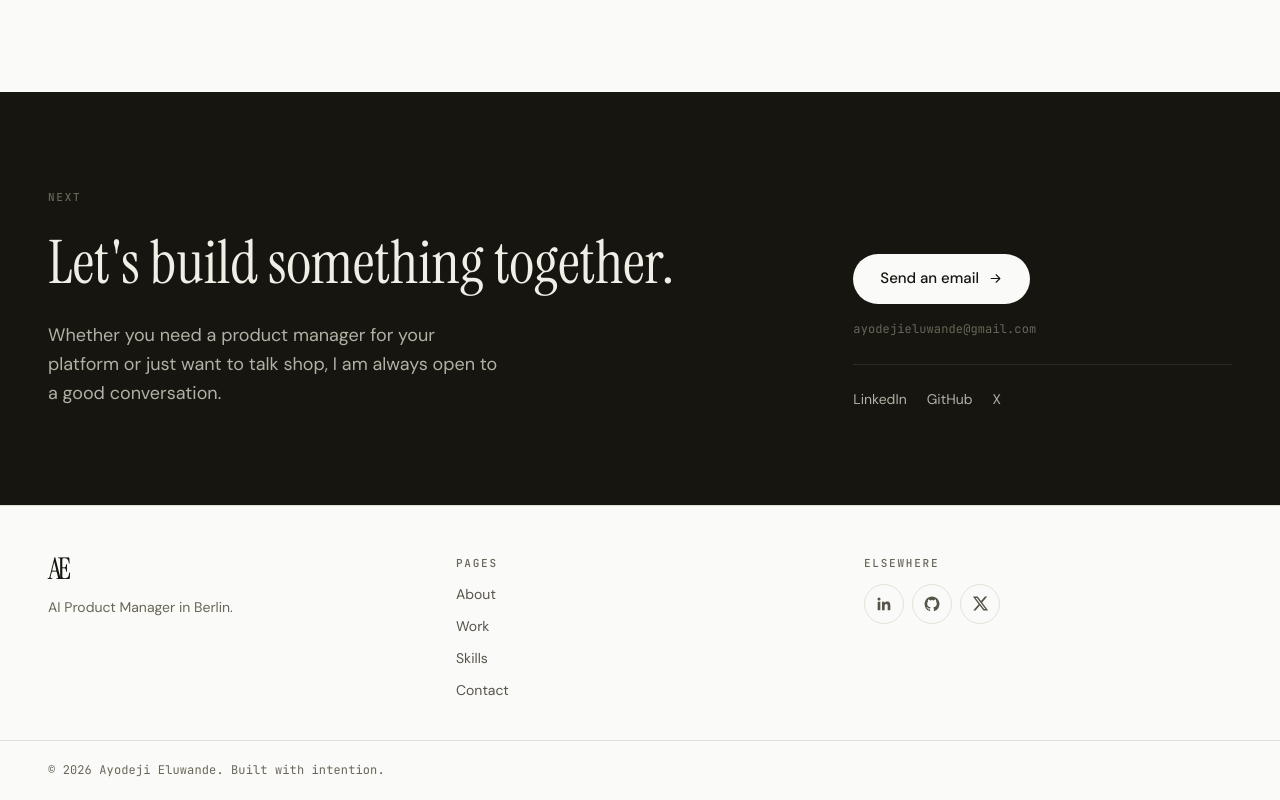
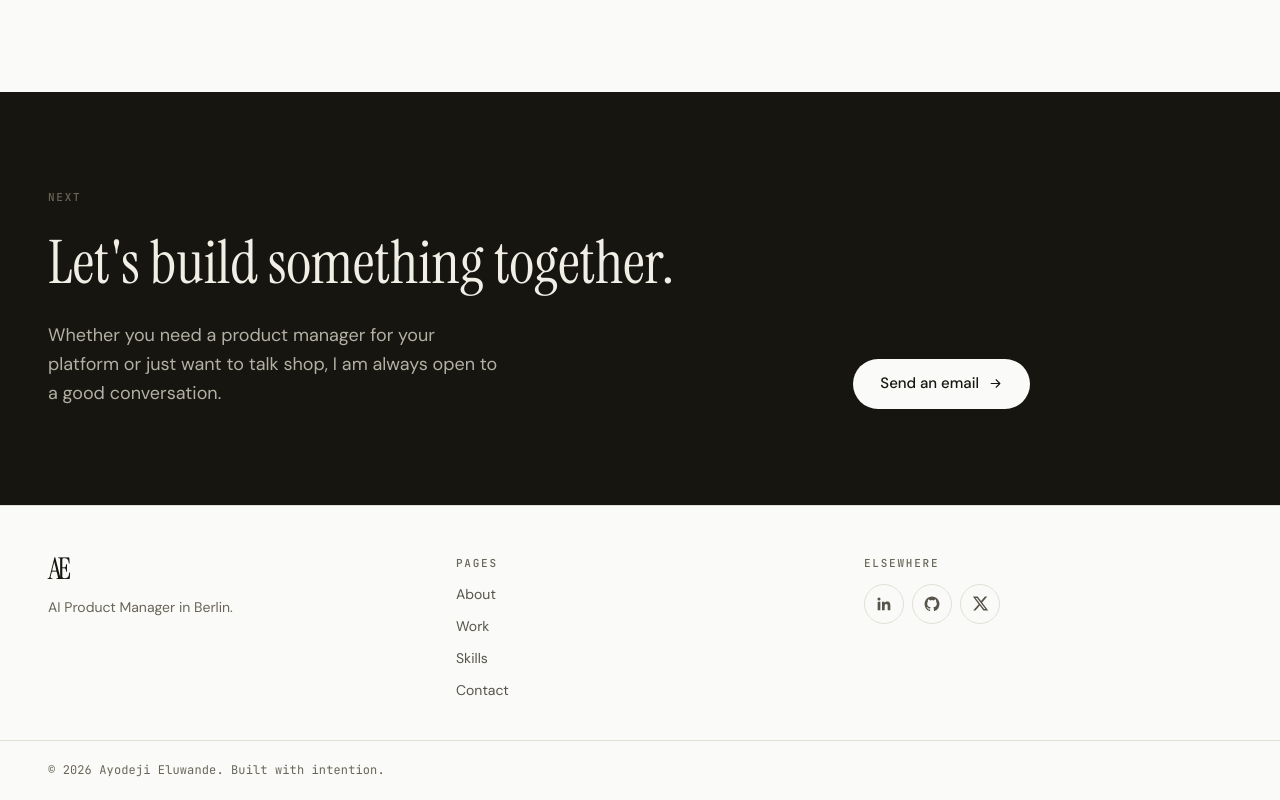
Before and after one commit to IamDejman/portfolio, a Next.js app: page / in a window 1280 px wide. Shown: the part 3318-4118 px from the top of the page. Built offline with nearby package versions, Linux system fonts and the light colour scheme.

Commit message:
fix(ui): CTA keeps only the email button

```diff
--- a/src/app/page.tsx
+++ b/src/app/page.tsx
@@ -259,19 +259,6 @@ export default function Home() {
             <a href={`mailto:${siteConfig.email}`} className="btn btn-inv">
               Send an email <ArrowRight />
             </a>
-            <span className="meta text-sink-ink-3">{siteConfig.email}</span>
-            <div className="my-2 h-px w-full bg-sink-line" />
-            <div className="flex gap-5">
-              <a href={siteConfig.linkedin} target="_blank" rel="noopener noreferrer" className="text-sm text-sink-ink-2 hover:text-sink-ink transition-colors">
-                LinkedIn
-              </a>
-              <a href={siteConfig.github} target="_blank" rel="noopener noreferrer" className="text-sm text-sink-ink-2 hover:text-sink-ink transition-colors">
-                GitHub
-              </a>
-              <a href={siteConfig.twitter} target="_blank" rel="noopener noreferrer" className="text-sm text-sink-ink-2 hover:text-sink-ink transition-colors">
-                X
-              </a>
-            </div>
           </div>
         </div>
       </section>
```
